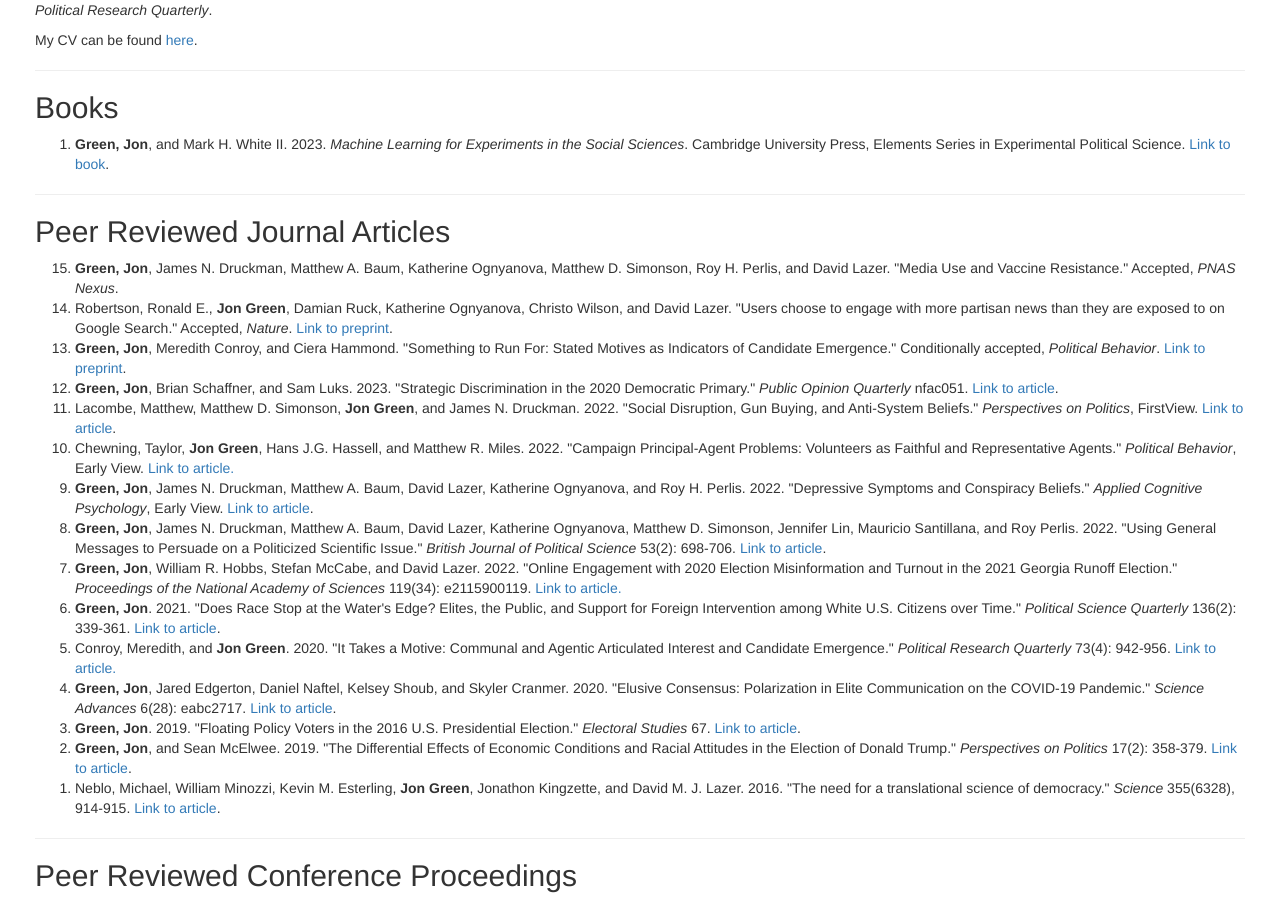
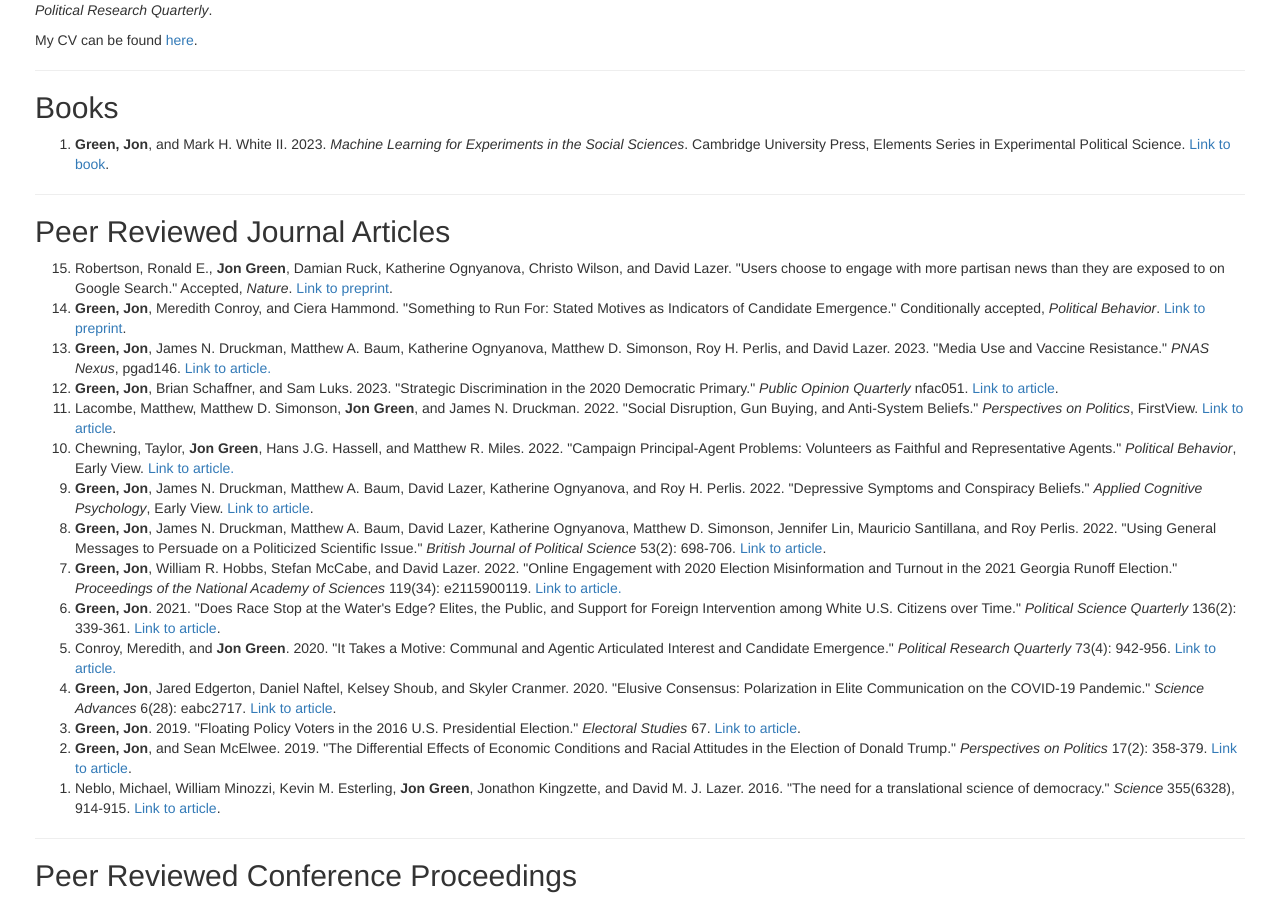
Before and after one commit to jgreen4919/jgreen4919.github.io, a Jekyll site: the page index.html, which Jekyll copies as it is, in a window 1280 px wide and 900 px high, scrolled down 591 px. Built offline with Jekyll 4.4.1, drawn with Linux system fonts in a browser that asks for light colours.

Commit message:
pnasnexus

```diff
--- a/index.html
+++ b/index.html
@@ -38,9 +38,9 @@
     <hr>
     <h2>Peer Reviewed Journal Articles</h2>
     <ol reversed>
-      <li> <strong>Green, Jon</strong>, James N. Druckman, Matthew A. Baum, Katherine Ognyanova, Matthew D. Simonson, Roy H. Perlis, and David Lazer. "Media Use and Vaccine Resistance." Accepted, <i>PNAS Nexus</i>.</li>
-      <li> Robertson, Ronald E., <strong>Jon Green</strong>, Damian Ruck, Katherine Ognyanova, Christo Wilson, and David Lazer. "Users choose to engage with more partisan news than they are exposed to on Google Search." Accepted, <i>Nature</i>. <a href="https://arxiv.org/abs/2201.00074">Link to preprint</a>.</li>
+    <li> Robertson, Ronald E., <strong>Jon Green</strong>, Damian Ruck, Katherine Ognyanova, Christo Wilson, and David Lazer. "Users choose to engage with more partisan news than they are exposed to on Google Search." Accepted, <i>Nature</i>. <a href="https://arxiv.org/abs/2201.00074">Link to preprint</a>.</li>
       <li> <strong>Green, Jon</strong>, Meredith Conroy, and Ciera Hammond. "Something to Run For: Stated Motives as Indicators of Candidate Emergence." Conditionally accepted, <i>Political Behavior</i>. <a href="https://osf.io/5cdp7/">Link to preprint</a>.</li>
+      <li> <strong>Green, Jon</strong>, James N. Druckman, Matthew A. Baum, Katherine Ognyanova, Matthew D. Simonson, Roy H. Perlis, and David Lazer. 2023. "Media Use and Vaccine Resistance." <i>PNAS Nexus</i>, pgad146. <a href="https://academic.oup.com/pnasnexus/advance-article/doi/10.1093/pnasnexus/pgad146/7158045">Link to article.</a></li>
     <li> <strong>Green, Jon</strong>, Brian Schaffner, and Sam Luks. 2023. "Strategic Discrimination in the 2020 Democratic Primary." <i>Public Opinion Quarterly</i> nfac051. <a href="https://academic.oup.com/poq/advance-article/doi/10.1093/poq/nfac051/7017586">Link to article</a>.</li>
     <li>Lacombe, Matthew, Matthew D. Simonson, <strong>Jon Green</strong>, and James N. Druckman. 2022. "Social Disruption, Gun Buying, and Anti-System Beliefs." <i>Perspectives on Politics</i>, FirstView. <a href="https://www.cambridge.org/core/journals/perspectives-on-politics/article/abs/social-disruption-gun-buying-and-antisystem-beliefs/36D5FDB732D860BF8B7D0D59E0880007">Link to article</a>.</li>
      <li>Chewning, Taylor, <strong>Jon Green</strong>, Hans J.G. Hassell, and Matthew R. Miles. 2022. "Campaign Principal-Agent Problems: Volunteers as Faithful and Representative Agents." <i>Political Behavior</i>, Early View. <a href="https://link.springer.com/article/10.1007/s11109-022-09836-9">Link to article.</a>
```
Also changed, not shown: 4 other files.
